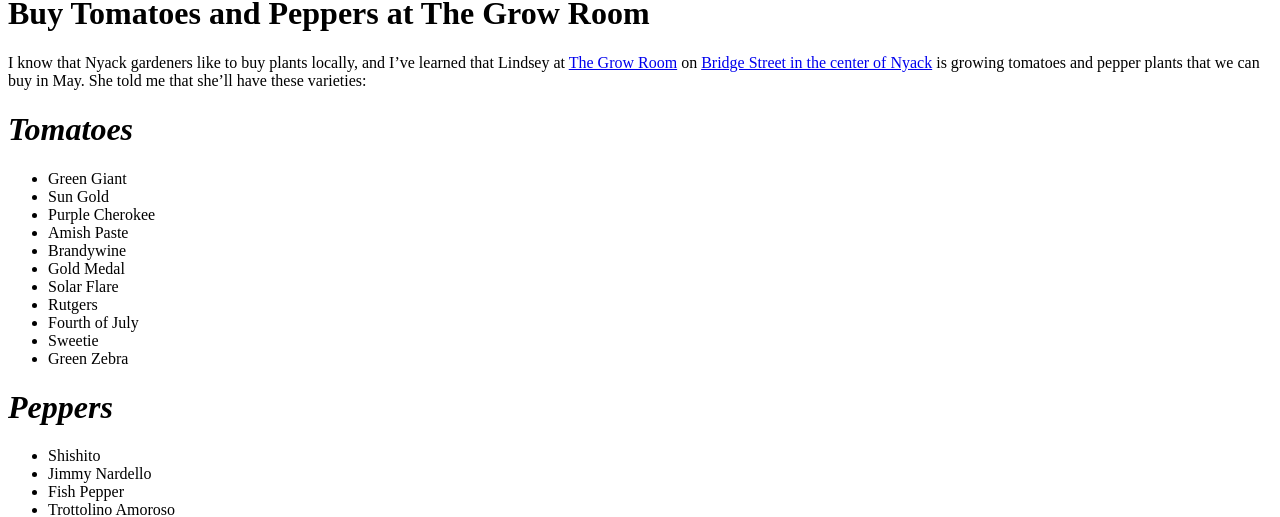
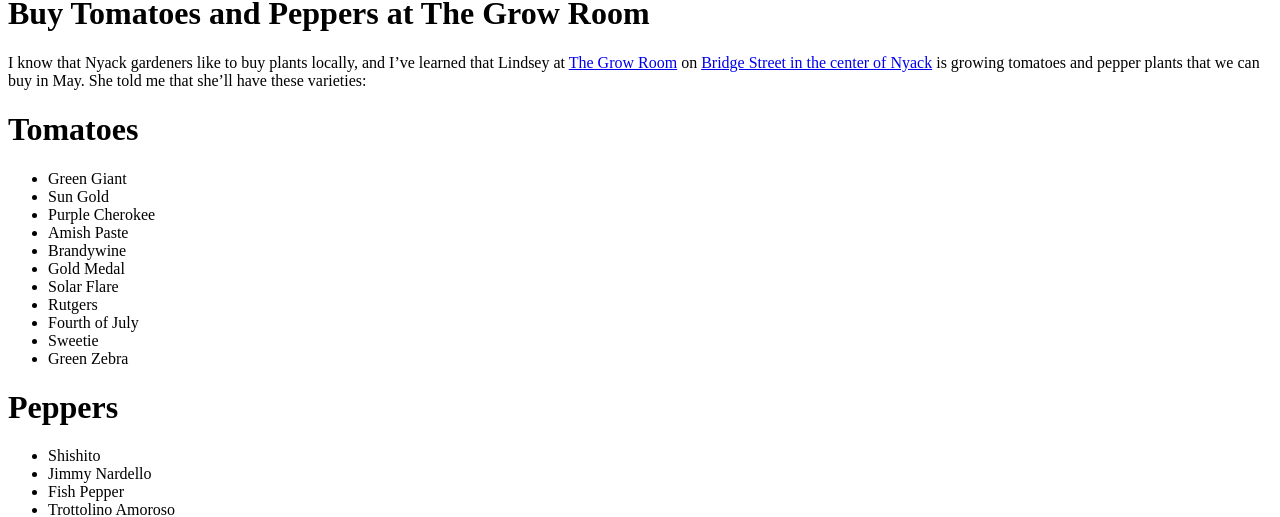
Before and after one commit to bosborne/nyackcommunitygarden, a Jekyll site: the page built from _posts/2019-3-19-grow-room-plants.md, in a window 1280 px wide. Shown: the part 251-768 px from the top of the page. Built offline with Jekyll 4.4.1, drawn with Linux system fonts in a browser that asks for light colours; nearby versions of some CDN libraries; library files that are not in the unit come from our copies.

Commit message:
Reformat again

```diff
--- a/_posts/2019-3-19-grow-room-plants.md
+++ b/_posts/2019-3-19-grow-room-plants.md
@@ -7,7 +7,7 @@
 
 I know that Nyack gardeners like to buy plants locally, and I've learned that Lindsey at [The Grow Room](http://www.thegrowroom.com/) on [Bridge Street in the center of Nyack](https://www.google.com/maps/place/The+Grow+Room/@41.0915691,-73.9212437,18z/data=!4m5!3m4!1s0x0:0xa32d17d8aef2f020!8m2!3d41.0917351!4d-73.9209755) is growing tomatoes and pepper plants that we can buy in May. She told me that she'll have these varieties:
 
-# *Tomatoes*
+# Tomatoes
 * Green Giant
 * Sun Gold
 * Purple Cherokee
@@ -20,7 +20,7 @@
 * Sweetie
 * Green Zebra
 
-# *Peppers*
+# Peppers
 * Shishito
 * Jimmy Nardello
 * Fish Pepper
```
